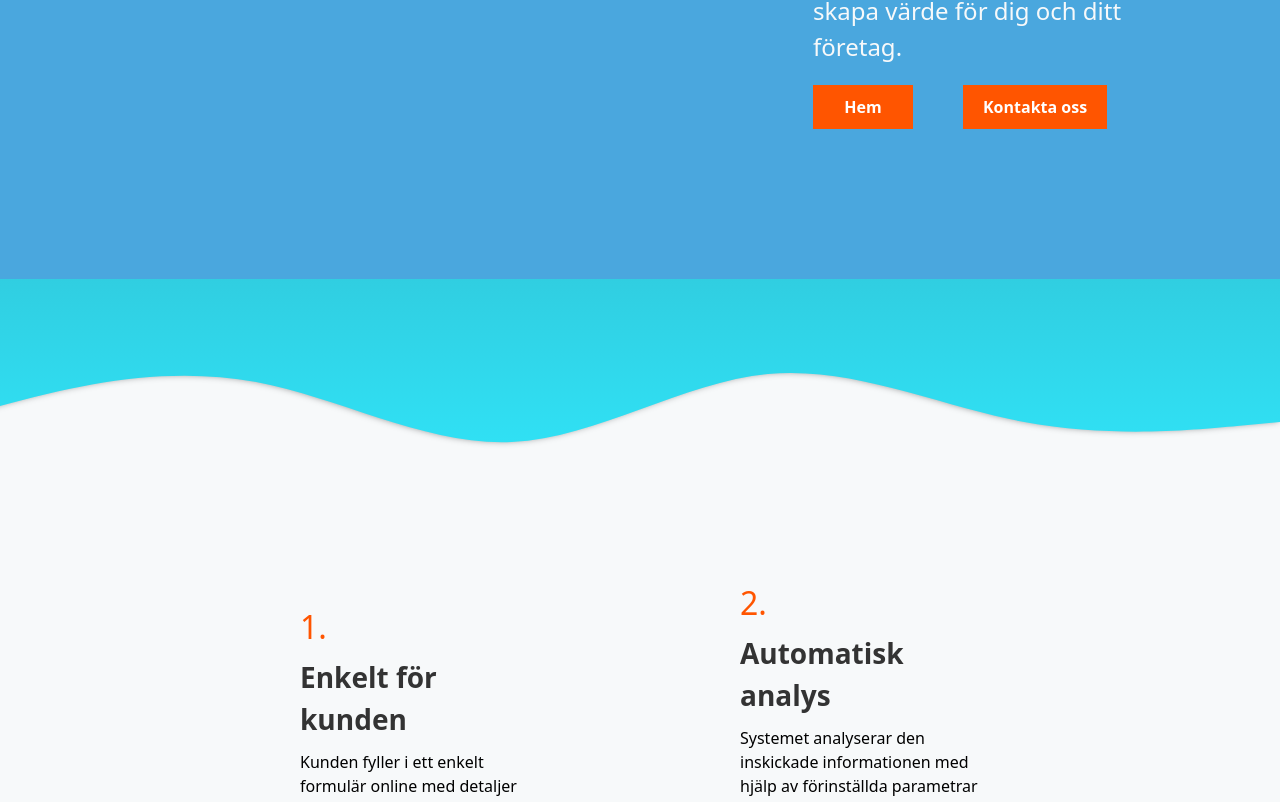
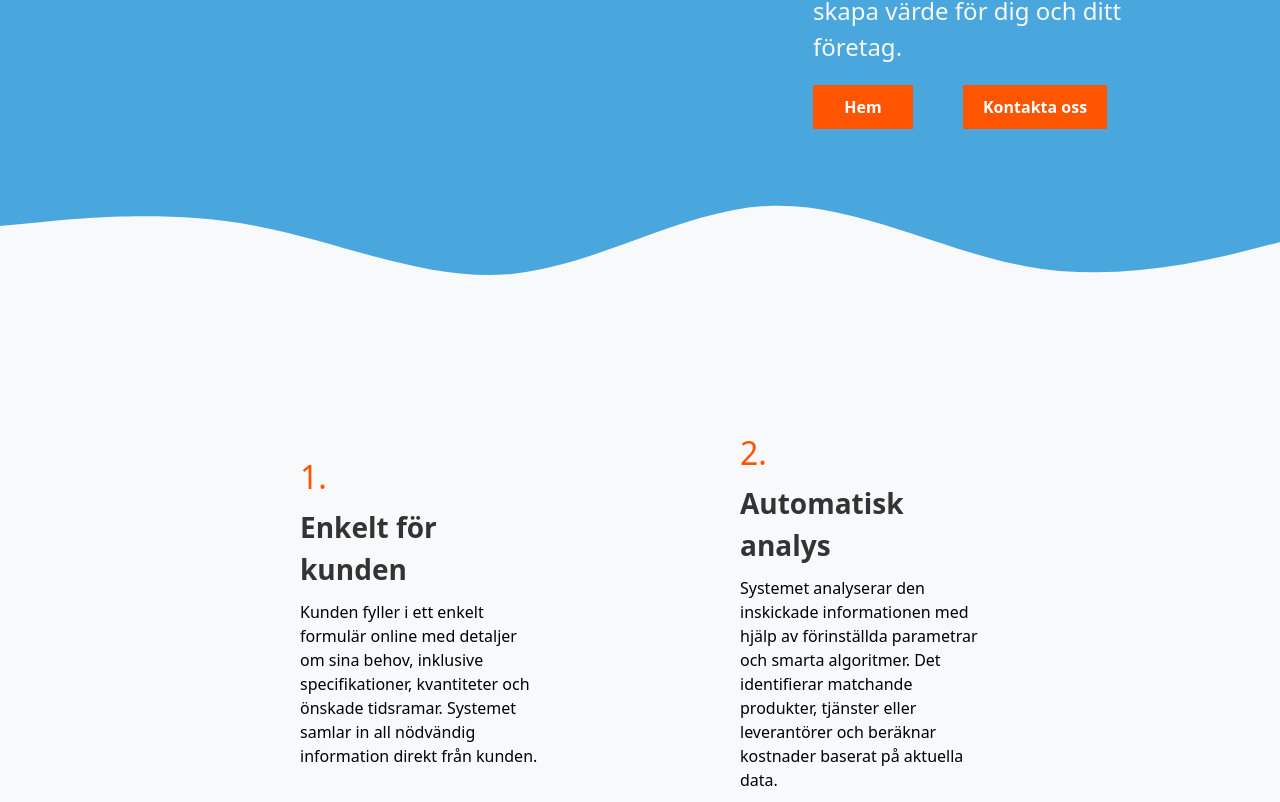
Before and after one commit to Wolkano/wolkano, a Vue app in the folder wolkano-frontend/: page /about in a window 1280 px wide. Shown: the part 937-1739 px from the top of the page. Built offline with nearby package versions, Linux system fonts and the light colour scheme.

Commit message:
Fixar till gabbys kod

```diff
--- a/wolkano-frontend/src/views/AboutView.vue
+++ b/wolkano-frontend/src/views/AboutView.vue
@@ -30,22 +30,16 @@
         />
       </div>
     </div>
-  </div>
-  <div class="ourTeamContainer" style="display: none">
-    <OurTeam />
-  </div>
-  <div class="waveContainer">
     <svg
       id="blueWave"
-      style="transform: rotate(180deg); transition: 0.3s"
       viewBox="0 -1 1440 270"
       version="1.1"
       xmlns="http://www.w3.org/2000/svg"
     >
       <defs>
         <linearGradient id="sw-gradient-0" x1="0" x2="0" y1="1" y2="0">
-          <stop stop-color="rgba(48, 206, 225, 1)" offset="0%"></stop>
-          <stop stop-color="rgb(48, 229, 249, 1)" offset="100%"></stop>
+          <stop stop-color="#f7f9fa" offset="0%"></stop>
+          <stop stop-color="rgba(247, 249, 250, 1)" offset="100%"></stop>
         </linearGradient>
       </defs>
       <path
@@ -122,7 +116,6 @@
 <script setup>
 import { computed } from "vue";
 import { useStore } from "vuex";
-import OurTeam from "@/components/OurTeam.vue";
 
 const store = useStore();
 const copy = computed(() => store.state.copy.about);
@@ -134,7 +127,7 @@ const copy = computed(() => store.state.copy.about);
 .home {
   background-color: $primary;
   padding-top: 150px;
-  padding-bottom: 150px;
+
   .mainDiv {
     display: flex;
     justify-content: center;
@@ -181,17 +174,6 @@ const copy = computed(() => store.state.copy.about);
       width: 650px;
       height: auto;
       border-radius: 10px;
-    }
-  }
-}
-.ourTeamContainer {
-  padding: 30px 0px;
-}
-.waveContainer {
-  background-color: $secondary;
-  #blueWave {
-    path {
-      filter: drop-shadow(2px 2px 4px rgba(0, 0, 0, 0.5));
     }
   }
 }
@@ -242,10 +224,10 @@ const copy = computed(() => store.state.copy.about);
 @media (max-width: 768px) {
   .home {
     padding-top: 150px;
-    padding-left: 20px;
-    padding-right: 20px;
 
     .mainDiv {
+      padding-left: 20px;
+      padding-right: 20px;
       .intro {
         width: 100%;
         justify-content: center;
```
